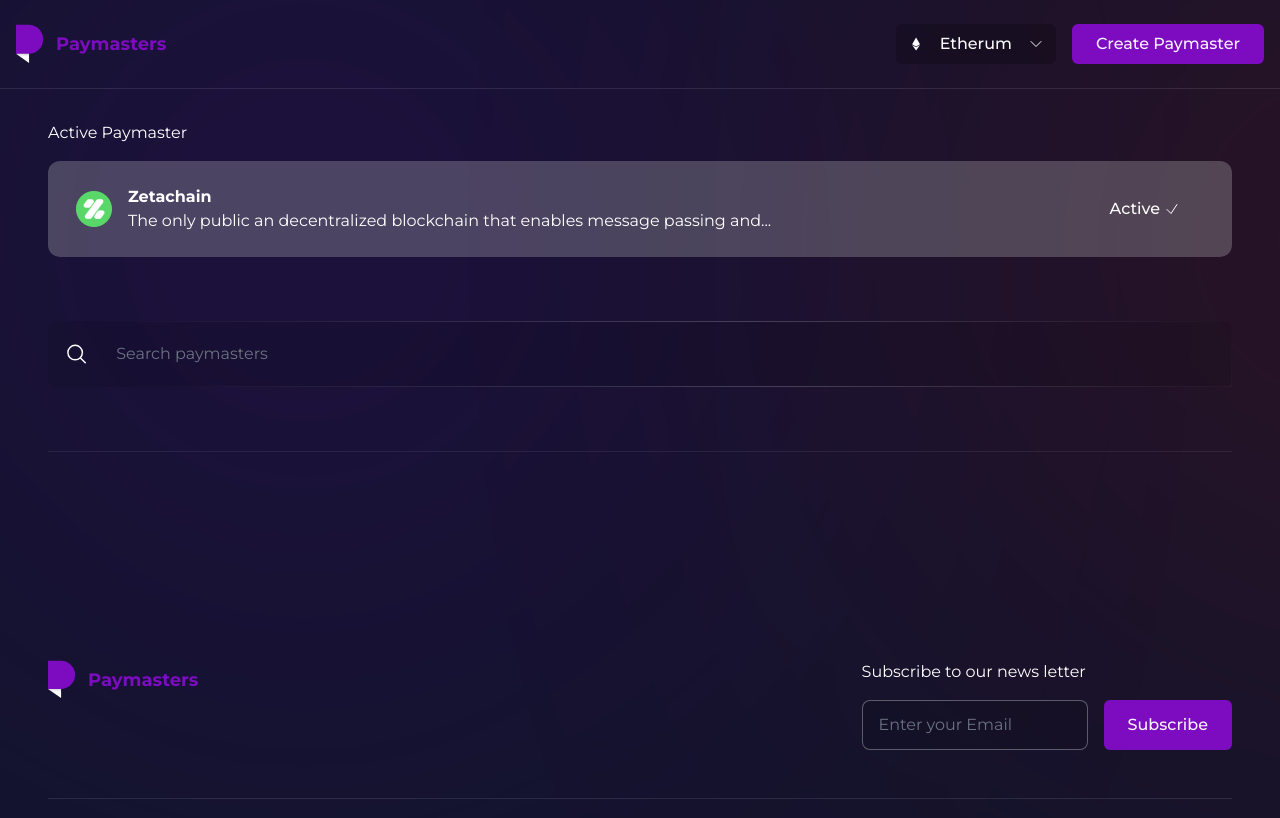
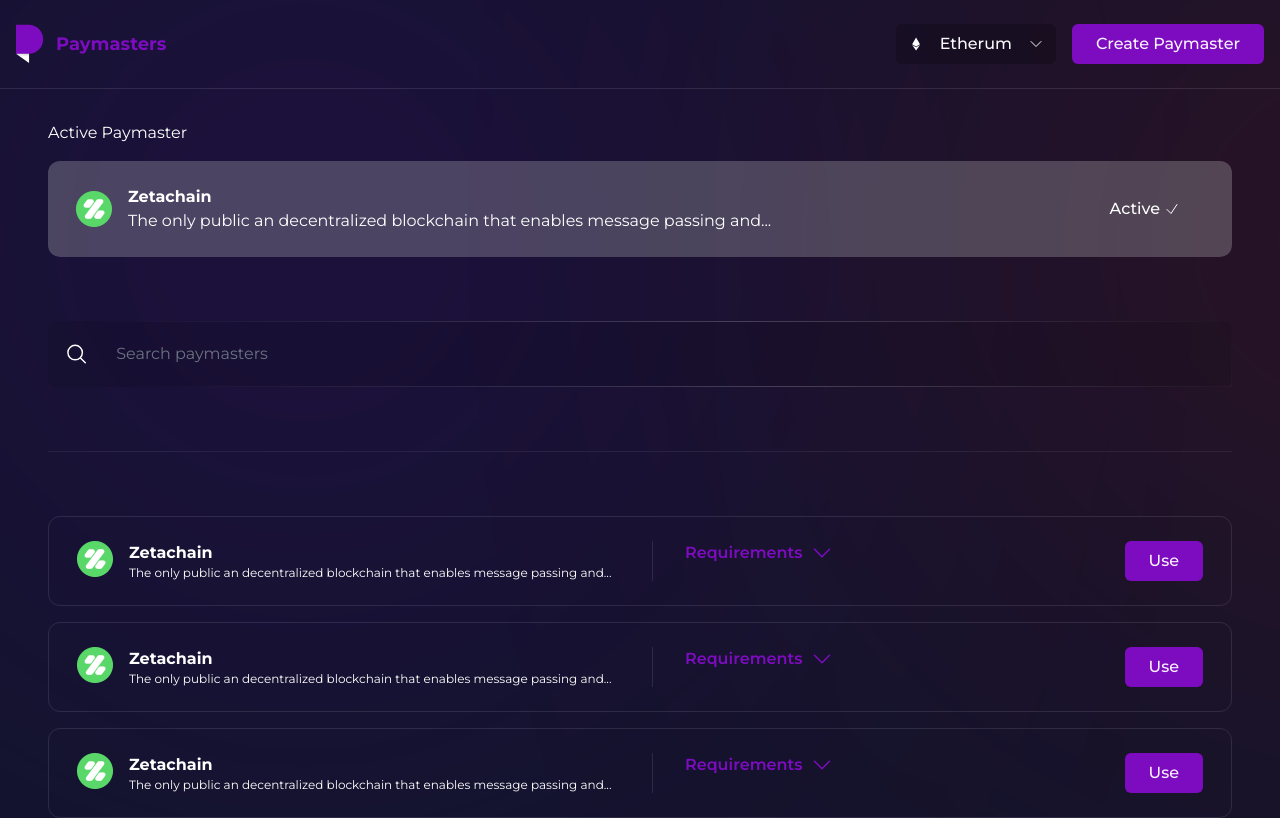
Before and after one commit to paymasters-io/dep-ui, a Next.js app: page / in a window 1280 px wide. Shown: the top 818 px of the page. Built offline with nearby package versions, Linux system fonts and the light colour scheme.

Commit message:
update: add payamsters list

```diff
--- a/pages/index.tsx
+++ b/pages/index.tsx
@@ -7,7 +7,13 @@
 import { ReactElement } from "react";
 
 import zetachainImg from "../assets/icons/zetachain.png";
-import { CheckIcon, MagnifyingGlassIcon } from "@heroicons/react/24/outline";
+import {
+  CheckIcon,
+  ChevronUpIcon,
+  MagnifyingGlassIcon,
+} from "@heroicons/react/24/outline";
+
+import { CheckCircleIcon, ChevronDownIcon } from "@heroicons/react/24/solid";
 
 export const getStaticProps = () => {
   return {
@@ -18,6 +24,50 @@
 };
 
 export default function Home() {
+  const paymasters = [
+    {
+      name: "Zetachain",
+      description:
+        "The only public an decentralized blockchain that enables message passing and",
+      requirements: ["max nonce > 100", "1 bunq Nft", "400 Eth Tokens"],
+      isActive: true,
+    },
+    {
+      name: "Zetachain",
+      description:
+        "The only public an decentralized blockchain that enables message passing and",
+      requirements: ["max nonce > 100", "1 bunq Nft", "400 Eth Tokens"],
+      isActive: false,
+    },
+    {
+      name: "Zetachain",
+      description:
+        "The only public an decentralized blockchain that enables message passing and",
+      requirements: ["max nonce > 100", "1 bunq Nft", "400 Eth Tokens"],
+      isActive: false,
+    },
+    {
+      name: "Zetachain",
+      description:
+        "The only public an decentralized blockchain that enables message passing and",
+      requirements: ["max nonce > 100", "1 bunq Nft", "400 Eth Tokens"],
+      isActive: false,
+    },
+    {
+      name: "Zetachain",
+      description:
+        "The only public an decentralized blockchain that enables message passing and",
+      requirements: ["max nonce > 100", "1 bunq Nft", "400 Eth Tokens"],
+      isActive: false,
+    },
+    {
+      name: "Zetachain",
+      description:
+        "The only public an decentralized blockchain that enables message passing and",
+      requirements: ["max nonce > 100", "1 bunq Nft", "400 Eth Tokens"],
+      isActive: false,
+    },
+  ];
   return (
     <>
       <Head>
@@ -88,16 +138,68 @@
             </article>
           </div>
         </section>
-        <div className="app-section">
+        <section className="app-section">
           <div className="wrapper pb-16 border-b border-[#FFFFFF12]">
             <div className="form-control">
-              <div className="input-cont form-input grad-border" data-type="text">
+              <div
+                className="input-cont form-input grad-border"
+                data-type="text"
+              >
                 <MagnifyingGlassIcon className="icon" />
-                <input type="text" placeholder="Search paymasters"/>
+                <input type="text" placeholder="Search paymasters" />
               </div>
             </div>
           </div>
-        </div>
+        </section>
+        <section className="app-section paymasters-list-section">
+          <div className="wrapper">
+            <ul className="paymasters-list flex flex-col gap-4">
+              {paymasters.map((paymaster) => (
+                <li className="paymaster-item">
+                  <article className="paymaster-option paymaster-card">
+                    <header className="paymaster-option-header paymaster-card-header">
+                      <figure className="img-cont shrink-0">
+                        <Image
+                          src={zetachainImg}
+                          width={36}
+                          height={36}
+                          alt="zeta"
+                        />
+                      </figure>
+                      <div className="paymaster-info">
+                        <h3 className="font-bold">Zetachain</h3>
+                        <p className="text-xs">
+                          The only public an decentralized blockchain that
+                          enables message passing and...
+                        </p>
+                      </div>
+                    </header>
+                    <div className="content">
+                      <details className="requirements">
+                        <summary className="list-none">
+                          <span>Requirements</span>
+                          <ChevronDownIcon className="down icon !text-paymasters-purple" />
+                          <ChevronUpIcon className="up icon !text-paymasters-purple" />
+                        </summary>
+                        <ul className="requirements-list flex flex-col gap-2">
+                          {paymaster.requirements.map((requirement) => (
+                            <li className="requirement flex gap-2">
+                              <CheckCircleIcon className="icon !text-green-600" />
+                              <span className="text">{requirement}</span>
+                            </li>
+                          ))}
+                        </ul>
+                      </details>
+                      <div className="action-cont">
+                        <button className="cta">Use</button>
+                      </div>
+                    </div>
+                  </article>
+                </li>
+              ))}
+            </ul>
+          </div>
+        </section>
       </main>
     </>
   );
--- a/styles/global.css
+++ b/styles/global.css
@@ -589,6 +589,37 @@
   @apply flex items-center gap-4;
 }
 
+.paymaster-option {
+  @apply grid grid-cols-2 gap-6 bg-transparent border border-white/10;
+}
+
+.paymaster-option-header {
+  @apply !items-start;
+}
+
+.paymaster-option .content {
+  @apply flex justify-between gap-4 pl-8 border-l border-white/10;
+}
+
+.paymaster-option .requirements summary {
+  @apply flex items-center gap-2 text-paymasters-purple font-semibold cursor-pointer;
+}
+
+.paymaster-option .requirements[open] summary {
+  @apply pb-4;
+}
+.paymaster-option .requirements summary .icon.up {
+  @apply hidden;
+}
+
+.paymaster-option .requirements[open] summary .icon.down {
+  @apply hidden;
+}
+
+.paymaster-option .requirements[open] summary .icon.up {
+  @apply !block;
+}
+
 .dashboard > .body {
   @apply flex;
 }
```
